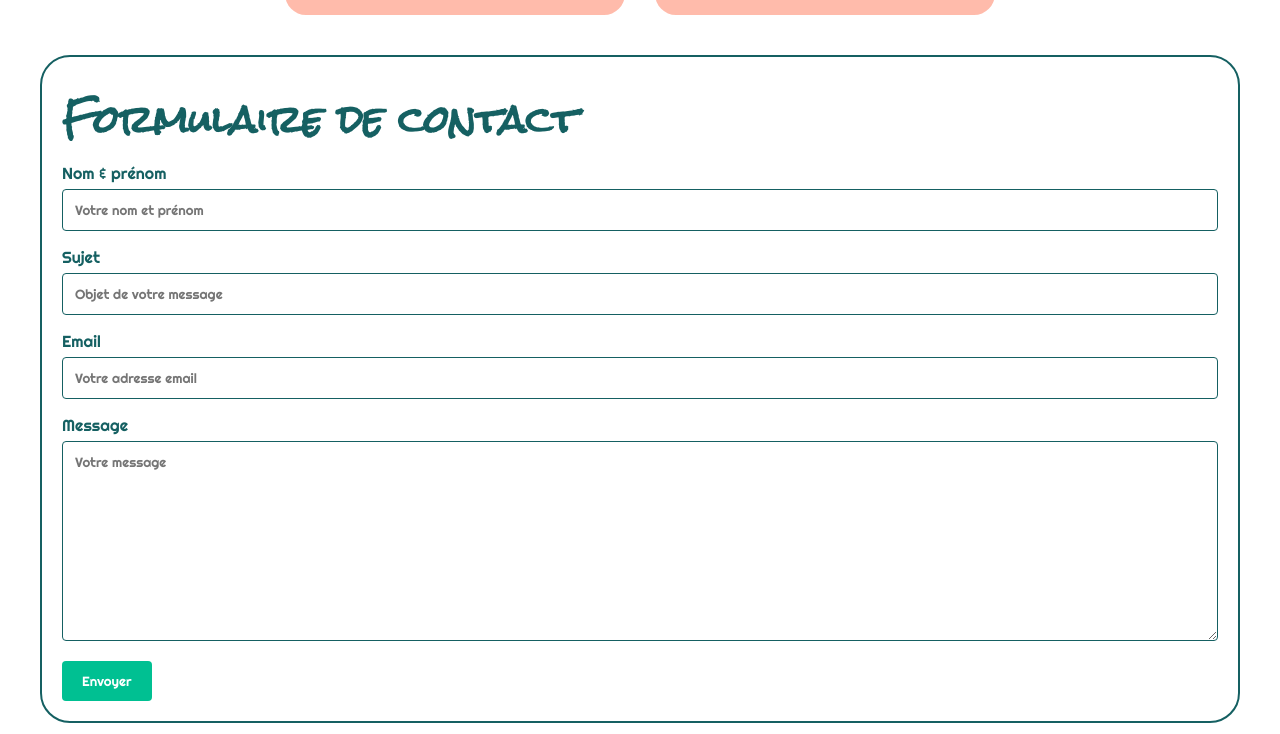
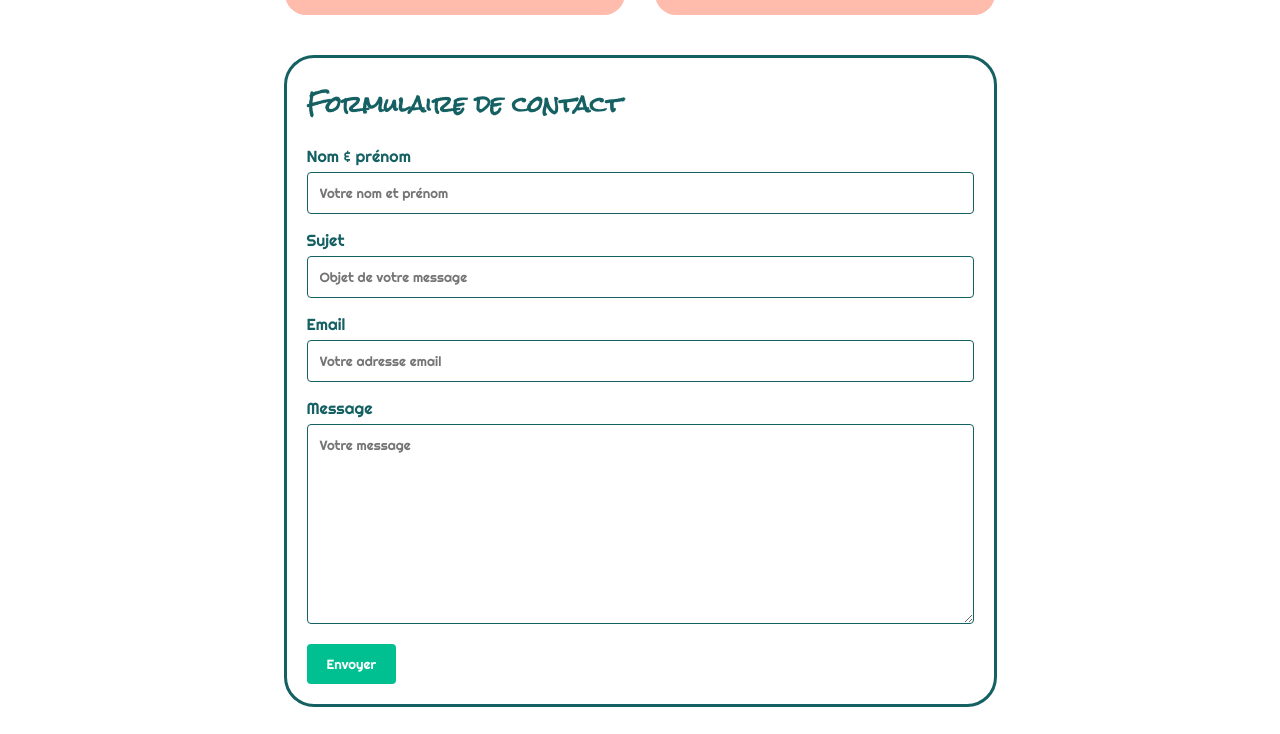
Before and after one commit to JulieBourelDrapier/LastProject, a plain HTML site: page index.html in a window 1280 px wide. Shown: the part 3586-4320 px from the top of the page. Drawn offline with nearby package versions, Linux system fonts and the light colour scheme; a web font is replaced by a local one.

Commit message:
more modif of form -> h2 -> mediaqueries

```diff
--- a/style.css
+++ b/style.css
@@ -816,6 +816,14 @@ input[type=submit] {
 @media screen and (min-width: 800px) {
   .container {
   width: 100%;
-  max-width: 713px:
+  max-width: 713px;
+  border: solid 3px var(--main-color);
+  }
 }
+
+@media screen and (min-width: 800px) {
+  .contact-h2 {
+  font-size: 22px;
+  padding-bottom: 15px;
+  }
 }
```
